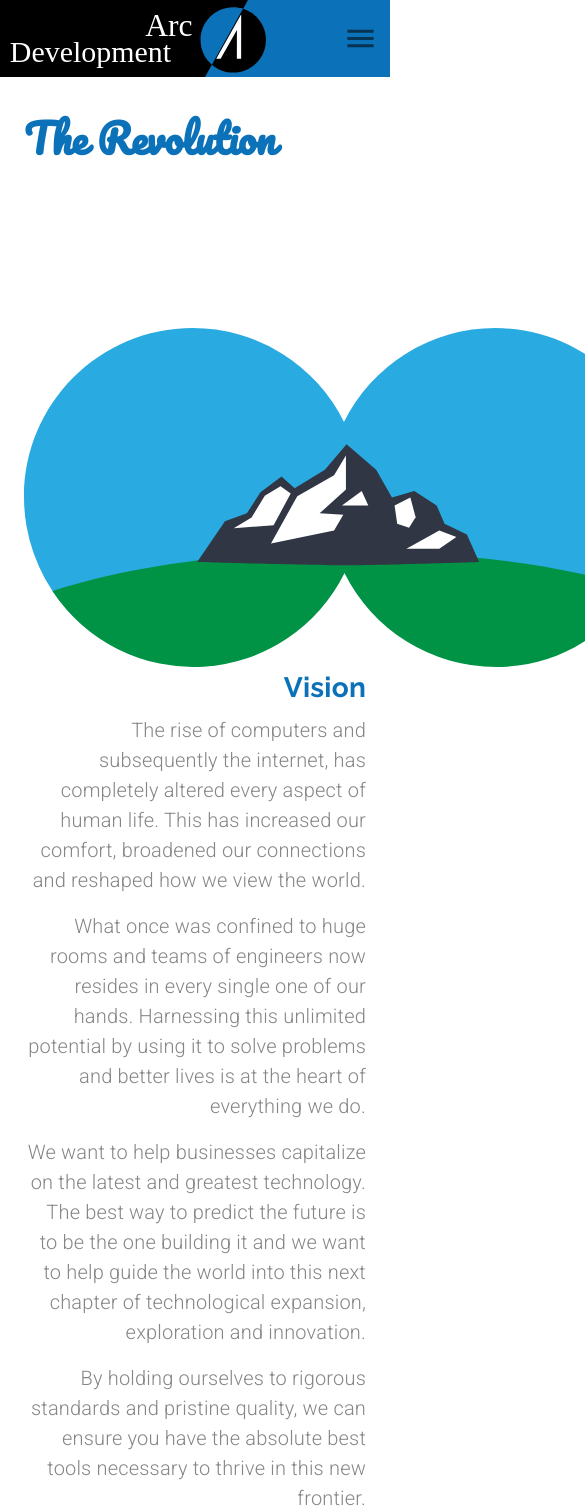
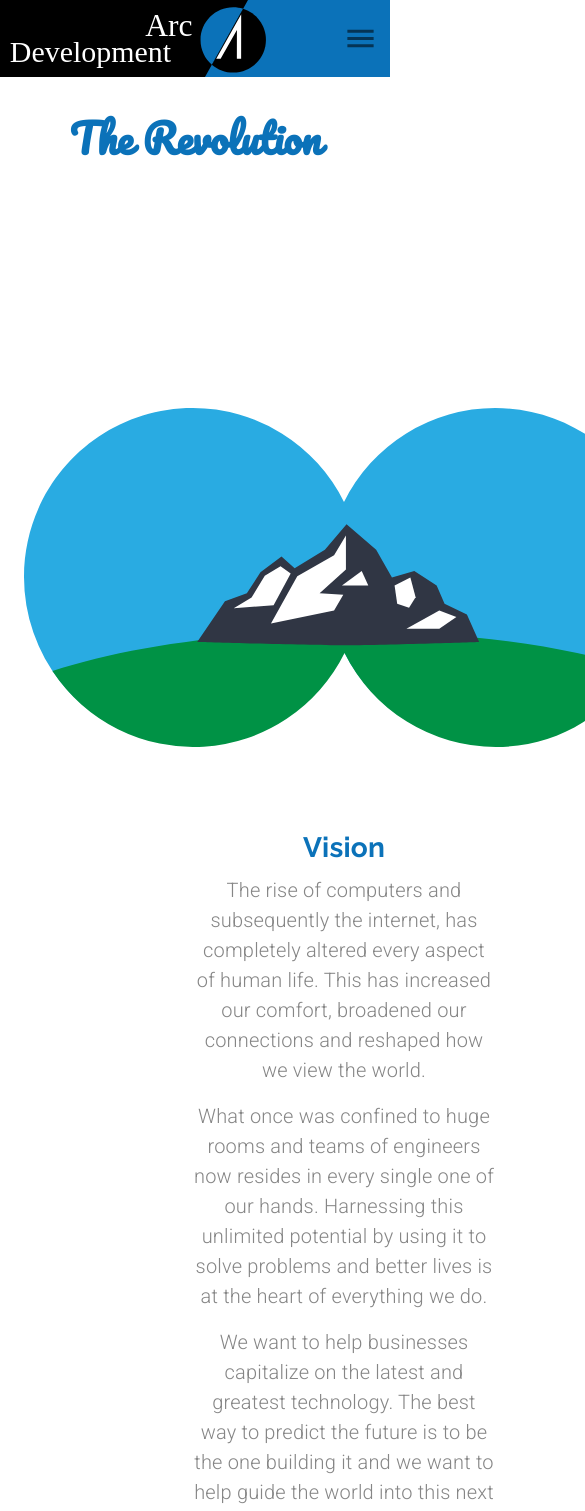
Before and after one commit to wrzchwc/software-company-practice, a React (Create React App) app: page /revolution in a window 390 px wide. Shown: the top 1511 px of the page, 585 px wide, since content can reach past the window. Built offline with nearby package versions, Linux system fonts and the light colour scheme.

Commit message:
Implemented resposiveness in Revolution component

```diff
--- a/src/components/revolution/ProcessPhase.js
+++ b/src/components/revolution/ProcessPhase.js
@@ -1,22 +1,26 @@
 import React from 'react';
 import {TitledParagraphs} from "./TitledParagraphs";
-import {Grid} from "@material-ui/core";
+import {Grid, useTheme} from "@material-ui/core";
 
 export const ProcessPhase = props => {
     let {img} = props;
+    const theme = useTheme();
+    const matchesMD = theme.breakpoints.down('md');
+
     return (
-        <Grid item container className={props.className} style={props.style}>
+        <Grid item container direction={matchesMD ? 'column' : 'row'} className={props.className} style={props.style}>
             <TitledParagraphs
                 title={props.title}
                 paragraphStyle={{
                     color: '#FFF',
                     maxWidth: '20em'
                 }}
+                paragraphAlignment={props.paragraphAlignment}
             >
                 {props.children}
             </TitledParagraphs>
             <Grid item lg style={{alignSelf: 'center'}}>
-                <img src={img.src} alt={img.alt}/>
+                <img src={img.src} alt={img.alt} style={img.style} width={'100%'}/>
             </Grid>
         </Grid>
     );
--- a/src/components/revolution/Revolution.js
+++ b/src/components/revolution/Revolution.js
@@ -1,6 +1,6 @@
 import React from 'react';
 import Lottie from 'react-lottie';
-import {Grid, makeStyles, Typography, useTheme} from "@material-ui/core";
+import {Grid, makeStyles, Typography, useMediaQuery, useTheme} from "@material-ui/core";
 import {TitledParagraphs} from "./TitledParagraphs";
 
 import vision from '../../assets/vision.svg';
@@ -30,11 +30,13 @@ const useStyles = makeStyles(theme => ({
 export const Revolution = props => {
     const classes = useStyles();
     const theme = useTheme();
+    const matchesSM = useMediaQuery(theme.breakpoints.down('sm'));
+    const matchesMD = useMediaQuery(theme.breakpoints.down('md'));
 
     const titles = {
         vision: {
             content: 'Vision',
-            align: 'right'
+            align: matchesMD ? 'center' : 'right'
         },
         technology: {
             content: 'Technology'
@@ -46,68 +48,78 @@ export const Revolution = props => {
             content: 'Consultation',
             style: {
                 color: '#000',
-                marginTop: '5em'
-            }
+                marginTop: '5em',
+                maxWidth: 700
+            },
+            align: matchesMD ? 'center' : undefined
         },
         mockup: {
             content: 'Mockup',
             style: {
                 color: '#000',
                 marginTop: '5em'
-            }
+            },
+            align: matchesMD ? 'center' : undefined
         },
         review: {
             content: 'Review',
             style: {
                 color: '#000',
                 marginTop: '5em'
-            }
+            },
+            align: matchesMD ? 'center' : undefined
         },
         design: {
             content: 'Design',
             style: {
                 color: '#000',
                 marginTop: '5em'
-            }
+            },
+            align: matchesMD ? 'center' : undefined
         },
         build: {
             content: 'Build',
             style: {
                 color: '#000',
                 marginTop: '5em'
-            }
+            },
+            align: matchesMD ? 'center' : undefined
         },
         launch: {
             content: 'Launch',
             style: {
                 color: '#000',
                 marginTop: '5em'
-            }
+            },
+            align: matchesMD ? 'center' : undefined
         },
         maintain: {
             content: 'Maintain',
             style: {
                 color: '#000',
                 marginTop: '5em'
-            }
+            },
+            align: matchesMD ? 'center' : undefined
         },
         iterate: {
             content: 'Iterate',
             style: {
                 color: '#000',
                 marginTop: '5em'
-            }
+            },
+            align: matchesMD ? 'center' : undefined
         }
     }
 
     const images = {
         consultation: {
             src: consultation,
-            alt: 'handshake',
+            alt: 'handshake'
         },
         mockup: {
             src: mockup,
             alt: 'basic website design outline',
+            style: {maxWidth: 1000}
         },
         review: {
             src: review,
@@ -115,19 +127,25 @@ export const Revolution = props => {
         },
         design: {
             src: design,
-            alt: 'paintbrush leaving stroke of paint'
+            alt: 'paintbrush leaving stroke of paint',
+            style: {maxWidth: 1000}
         },
         build: {
             src: build,
-            alt: 'building construction site'
+            alt: 'building construction site',
+            style: {maxWidth: matchesMD ? 700 : 1000}
         },
         launch: {
             src: launch,
-            alt: 'rocket'
+            alt: 'rocket',
+            style: {maxWidth: 200}
         },
         maintain: {
             src: maintain,
-            alt: 'wrench tightening bolts'
+            alt: 'wrench tightening bolts',
+            style: {
+                maxWidth: 500
+            }
         },
         iterate: {
             src: iterate,
@@ -138,20 +156,33 @@ export const Revolution = props => {
     return (
         <Grid container direction={'column'}>
             <Grid item className={classes.rowContainer} style={{marginTop: '2em'}}>
-                <Typography variant={'h2'} style={{fontFamily: 'Pacifico'}}>The Revolution</Typography>
+                <Typography variant={'h2'} style={{fontFamily: 'Pacifico'}} align={matchesMD ? 'center' : undefined}>
+                    The Revolution
+                </Typography>
             </Grid>
-            <Grid item container className={classes.rowContainer} alignItems={'center'}>
+            <Grid
+                item
+                container
+                direction={matchesMD ? 'column' : 'row'}
+                className={classes.rowContainer}
+                alignItems={'center'}
+                style={{marginTop: '5em'}}
+            >
                 <Grid item lg>
                     <img
                         src={vision}
                         alt={'mountain through binoculars'}
                         style={{
                             maxWidth: '40em',
-                            marginRight: '5em'
+                            margin: matchesMD ? '0 0 5em 0' : '0 5em 0 0'
                         }}
                     />
                 </Grid>
-                <TitledParagraphs title={titles.vision} paragraphAlignment={'right'} style={{maxWidth: '40em'}}>
+                <TitledParagraphs
+                    title={titles.vision}
+                    paragraphAlignment={matchesMD ? 'center' : 'right'}
+                    style={{maxWidth: matchesSM ? 300 : '40em'}}
+                >
                     <>
                         The rise of computers and subsequently the internet, has completely altered every
                         aspect of human life. This has increased our comfort, broadened our connections and
@@ -178,8 +209,19 @@ export const Revolution = props => {
                     </>
                 </TitledParagraphs>
             </Grid>
-            <Grid item container className={classes.rowContainer} alignItems={'center'}>
-                <TitledParagraphs title={titles.technology} style={{maxWidth: '40em'}}>
+            <Grid
+                item
+                container
+                direction={matchesMD ? 'column' : 'row'}
+                className={classes.rowContainer}
+                alignItems={'center'}
+                style={{margin: '10em 0 10em 0'}}
+            >
+                <TitledParagraphs
+                    title={titles.technology}
+                    paragraphAlignment={matchesMD ? 'center' : undefined}
+                    style={{maxWidth: '40em'}}
+                >
                     <>
                         In 2013, Facebook invented a new way of building websites. This new system, React.js,
                         completely revolutionizes the process and practice of website development.
@@ -213,7 +255,7 @@ export const Revolution = props => {
                         This puts personalization in your pocket - faster, better and more affordable than ever before.
                     </>
                 </TitledParagraphs>
-                <Grid item container justify={'flex-end'} lg>
+                <Grid item container justify={matchesMD ? 'center' : 'flex-end'} lg>
                     <Lottie
                         options={animationOptions(technologyAnimation)}
                         style={{
@@ -230,6 +272,7 @@ export const Revolution = props => {
                 className={classes.rowContainer}
                 title={titles.consultation}
                 img={images.consultation}
+                paragraphAlignment={matchesMD ? 'center' : undefined}
                 style={{
                     backgroundColor: '#B3B3B3',
                     height: '90em'
@@ -259,6 +302,7 @@ export const Revolution = props => {
                     backgroundColor: '#FF7373',
                     height: '90em'
                 }}
+                paragraphAlignment={matchesMD ? 'center' : undefined}
             >
                 <>
                     After we settle on the best path forward and decide on a solution to pursue, details like the cost
@@ -282,6 +326,7 @@ export const Revolution = props => {
                     backgroundColor: '#39B54A',
                     height: '90em'
                 }}
+                paragraphAlignment={matchesMD ? 'center' : undefined}
             >
                 <>
                     Before moving any farther we come back to you with our progress. This gives you the freedom to
@@ -305,6 +350,7 @@ export const Revolution = props => {
                     backgroundColor: '#A67C52',
                     height: '90em'
                 }}
+                paragraphAlignment={matchesMD ? 'center' : undefined}
             >
                 <>
                     Using the mockups and notes taken during the consultation as guides, we will start ironing out what
@@ -324,6 +370,7 @@ export const Revolution = props => {
                     backgroundColor: '#39B54A',
                     height: '90em'
                 }}
+                paragraphAlignment={matchesMD ? 'center' : undefined}
             >
                 <>
                     A second round of review is essential to our goal of creating exactly what you want, exactly how
@@ -343,6 +390,7 @@ export const Revolution = props => {
                     backgroundColor: '#FBB03B',
                     height: '90em'
                 }}
+                paragraphAlignment={matchesMD ? 'center' : undefined}
             >
                 <>Here’s where we get down to business.</>
                 <>
@@ -374,6 +422,7 @@ export const Revolution = props => {
                     backgroundColor: '#C1272D',
                     height: '90em'
                 }}
+                paragraphAlignment={matchesMD ? 'center' : undefined}
             >
                 <>The moment we’ve all been waiting for.</>
                 <>
@@ -394,6 +443,7 @@ export const Revolution = props => {
                     backgroundColor: '#8E45CE',
                     height: '90em'
                 }}
+                paragraphAlignment={matchesMD ? 'center' : undefined}
             >
                 <>Our work doesn't end there.</>
                 <>
@@ -415,6 +465,7 @@ export const Revolution = props => {
                     backgroundColor: '#29ABE2',
                     height: '90em'
                 }}
+                paragraphAlignment={matchesMD ? 'center' : undefined}
             >
                 <>
                     The cycle repeats whenever you come up with a new idea for extending your current project, or
--- a/src/components/revolution/TitledParagraphs.js
+++ b/src/components/revolution/TitledParagraphs.js
@@ -1,16 +1,19 @@
 import React from 'react';
-import {Grid, Typography} from "@material-ui/core";
+import {Grid, Typography, useMediaQuery, useTheme} from "@material-ui/core";
 import {SectionTitle} from "./SectionTitle";
 
 export const TitledParagraphs = props => {
     let {title} = props;
+    const theme = useTheme();
+    const matchesMD = useMediaQuery(theme.breakpoints.down('md'));
+
     return (
-        <Grid item container direction={'column'} lg style={props.style}>
+        <Grid item container direction={'column'} alignItems={matchesMD ? 'center' : undefined} lg style={props.style}>
             <SectionTitle title={title}/>
             <Grid item>
                 {
-                    props.children.map(child=>{
-                        return(
+                    props.children.map(child => {
+                        return (
                             <Typography
                                 key={props.children.indexOf(child)}
                                 variant={'body1'}
```
